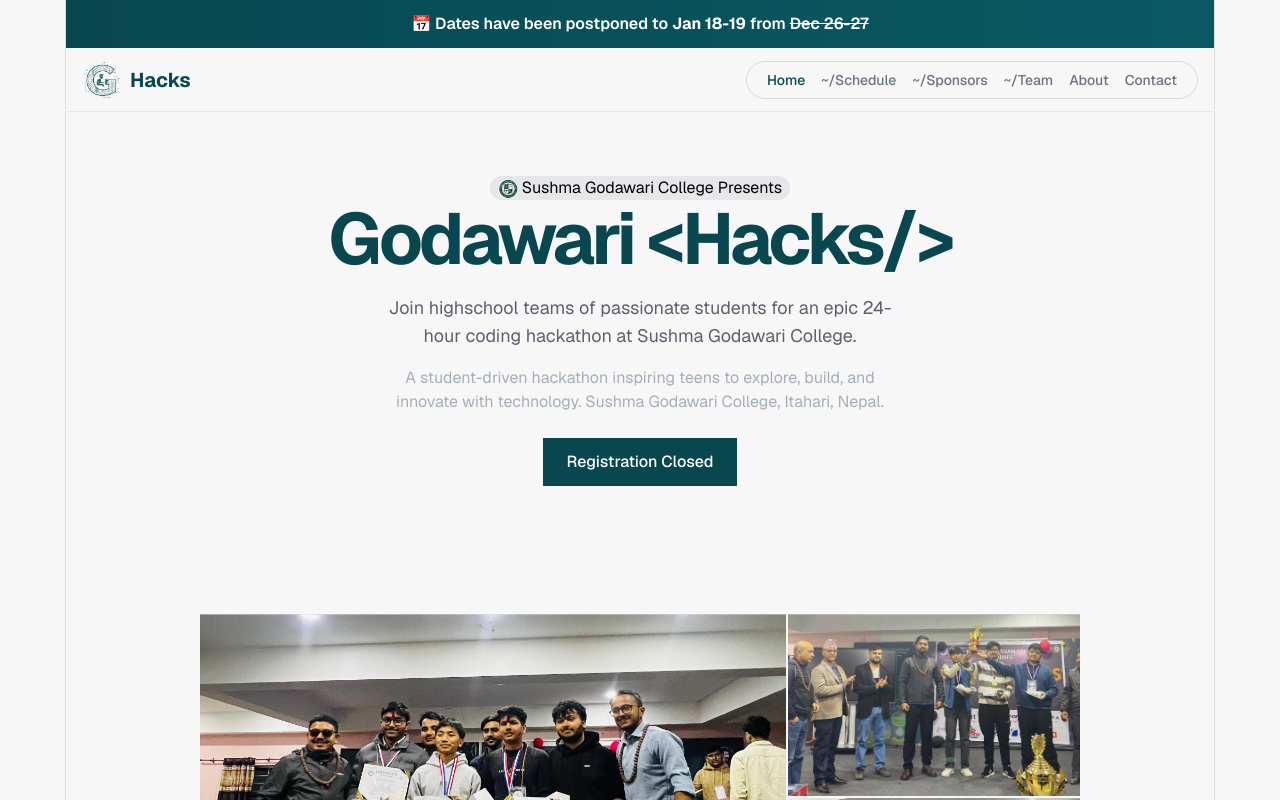
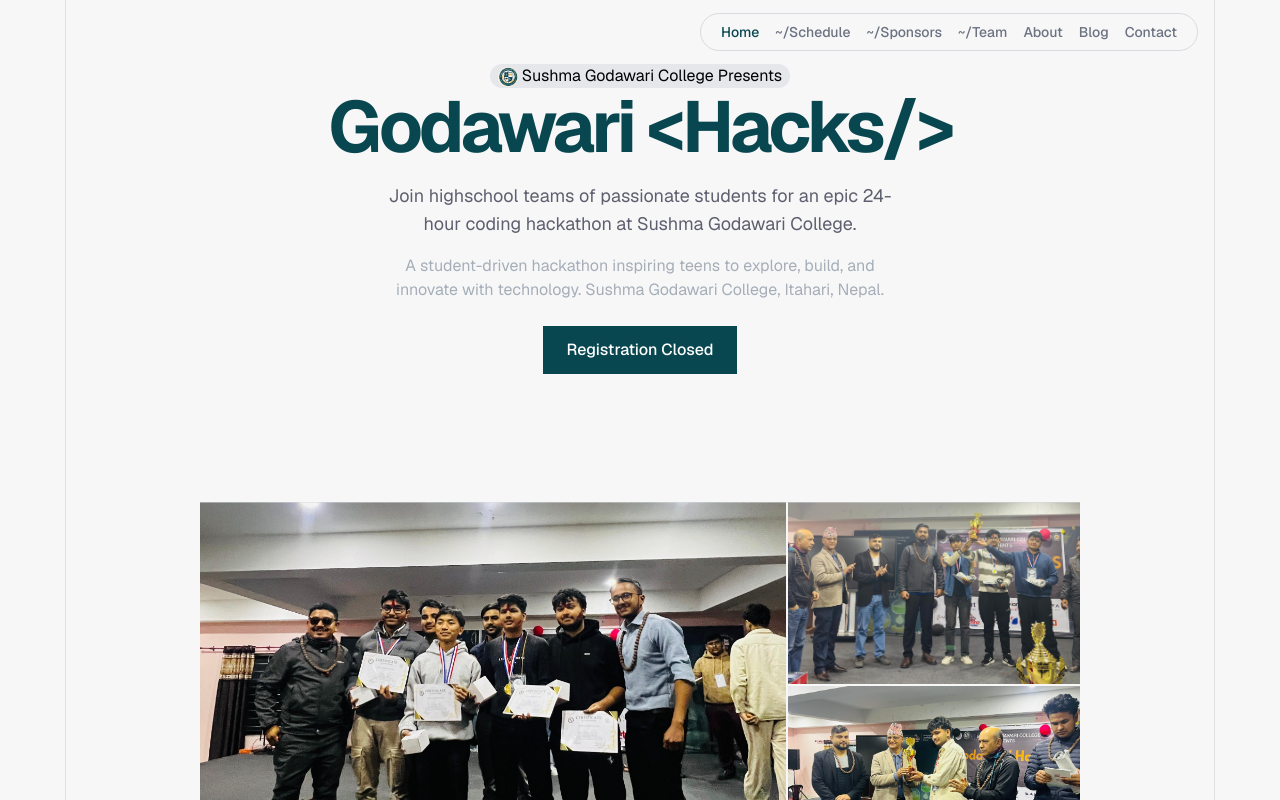
Before and after one commit to Manish-Tamang/godawarihacks, a Next.js app: page / in a window 1280 px wide. Shown: the top 800 px of the page. Built offline with nearby package versions, Linux system fonts and the light colour scheme.

Commit message:
update: refresh Navbar with updated navigation links

```diff
--- a/app/components/Navbar.tsx
+++ b/app/components/Navbar.tsx
@@ -5,6 +5,7 @@
 import { CloseButton, Dialog, DialogPanel } from "@headlessui/react";
 import { useEffect, useState } from "react";
 import Image from "next/image";
+import { cx } from "../lib/utils";
 
 type NavigationLink = {
   name: string;
@@ -17,14 +18,14 @@
   { name: "Sponsors", link: "#sponsors" },
   { name: "Team", link: "#team" },
   { name: "About", link: "/about" },
-  // { name: "Review", link: "/review" },
+  { name: "Blog", link: "/blog" },
   { name: "Contact", link: "/contact" },
 ] as const;
 
 const Navbar: React.FC = () => {
   return (
     <header role="banner">
-      <DatesBanner />
+      {/* <DatesBanner /> */}
       <DesktopNav />
       <MobileNav />
     </header>
@@ -43,6 +44,7 @@
 
 function DesktopNav() {
   const path = usePathname();
+  const isHome = path === "/" || path === "/about";
 
   const determineActiveClass = (link: string): string => {
     return path === link ? "text-[#084750]" : "text-gray-500";
@@ -51,15 +53,20 @@
   return (
     <nav
       aria-label="Desktop navigation"
-      className="hidden h-16 w-full items-center justify-between border-b border-border-primary/50 dark:border-neutral-700/50 px-4 md:flex bg-bg-primary dark:bg-neutral-900"
+      className={cx(
+        "hidden h-16 w-full items-center justify-between px-4 md:flex",
+        isHome
+          ? "absolute inset-x-0 top-0 z-30 border-b border-transparent bg-transparent"
+          : "border-b border-border-primary/50 bg-bg-primary dark:border-neutral-700/50 dark:bg-neutral-900",
+      )}
     >
       <div className="w-[104px]">
-        <Link href="/" aria-label="Home" className="text-xl font-bold text-[#084750] whitespace-nowrap flex items-center gap-2">
+        {/* <Link href="/" aria-label="Home" className="text-xl font-bold text-[#084750] whitespace-nowrap flex items-center gap-2">
           <Image src="/logo-godawari-hacks-nobg.png" alt="Godawari Hackss Logo" className="rounded-full h-10 w-10" width={150} height={150} />
           Hacks
-        </Link>
+        </Link> */}
       </div>
-      <ul className="flex place-items-center space-x-4 rounded-full border border-border-primary px-5 py-2 text-sm text-gray-500">
+      <ul className={cx("flex place-items-center space-x-4 rounded-full border border-border-primary px-5 py-2 text-sm text-gray-500", isHome && "bg-bg-primary/80 backdrop-blur-sm dark:bg-neutral-900/80")}>
         {navigationLinks.map((link) => (
           <li key={link.name}>
             {link.link.startsWith("#") ? (
@@ -99,6 +106,7 @@
 function MobileNav() {
   const [isOpen, setIsOpen] = useState<boolean>(false);
   const path = usePathname();
+  const isHome = path === "/" || path === "/about";
 
   useEffect(() => {
     setIsOpen(false);
@@ -107,7 +115,12 @@
   return (
     <nav
       aria-label="Mobile navigation"
-      className="flex h-16 items-center justify-between gap-2.5 border-b border-border-primary/50 dark:border-neutral-700/50 px-3 md:hidden bg-bg-primary dark:bg-neutral-900"
+      className={cx(
+        "flex h-16 items-center justify-between gap-2.5 px-3 md:hidden",
+        isHome
+          ? "absolute inset-x-0 top-0 z-30 border-b border-transparent bg-transparent"
+          : "border-b border-border-primary/50 bg-bg-primary dark:border-neutral-700/50 dark:bg-neutral-900",
+      )}
     >
       <NavLogo onClickCallback={setIsOpen} />
 
@@ -116,6 +129,7 @@
         aria-expanded={isOpen}
         aria-controls="mobile-menu"
         aria-label="Toggle menu"
+        className={isHome ? "bg-bg-primary/80 backdrop-blur-sm dark:bg-neutral-900/80" : ""}
       />
 
       <Dialog
@@ -196,7 +210,7 @@
   onClickCallback,
   className = "",
   ...props
-}: CircleBtnProps): JSX.Element => {
+}: CircleBtnProps): React.JSX.Element => {
   return (
     <button
       className={`rounded-full border border-border-primary p-2 ${className}`}
```
